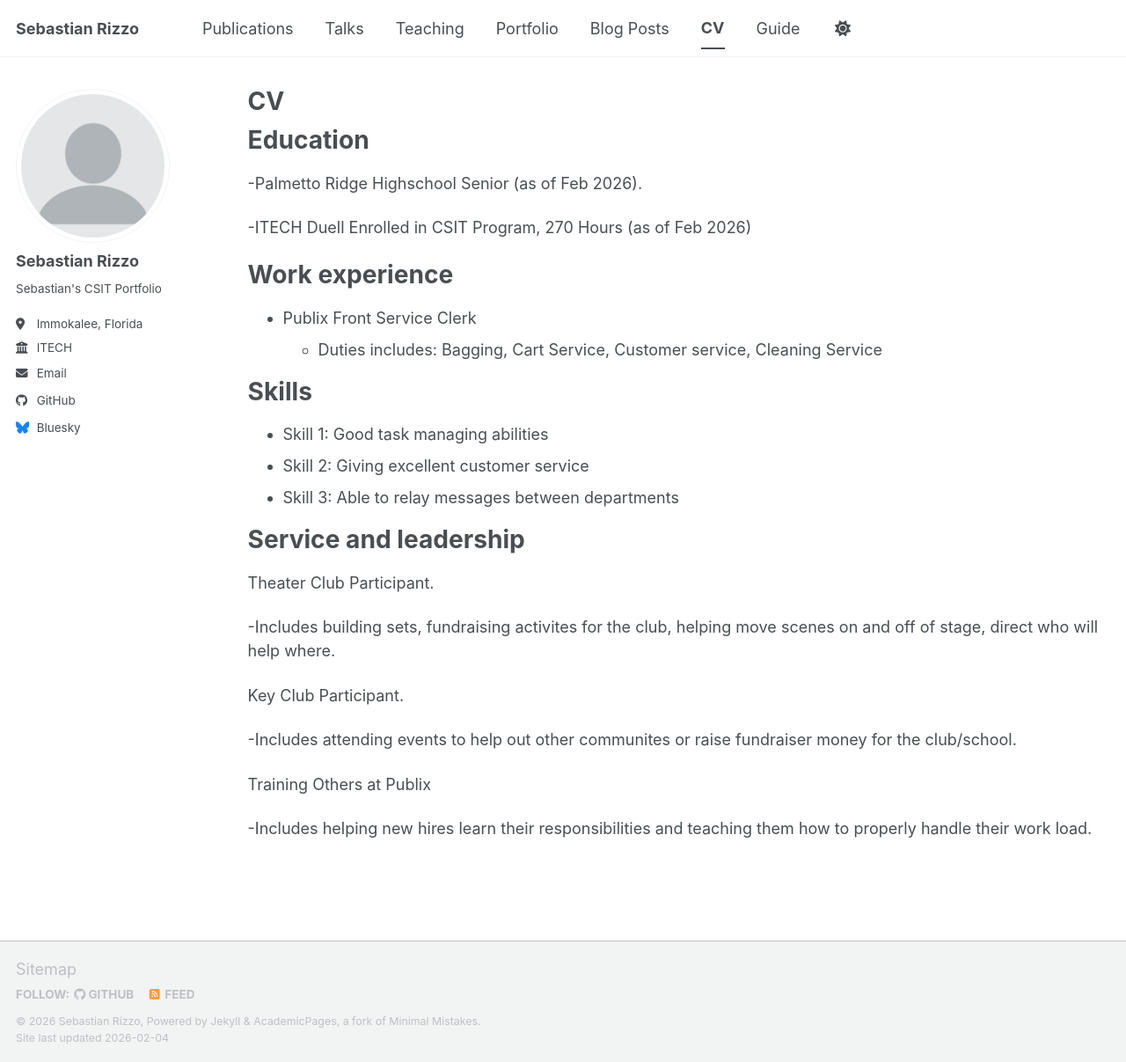
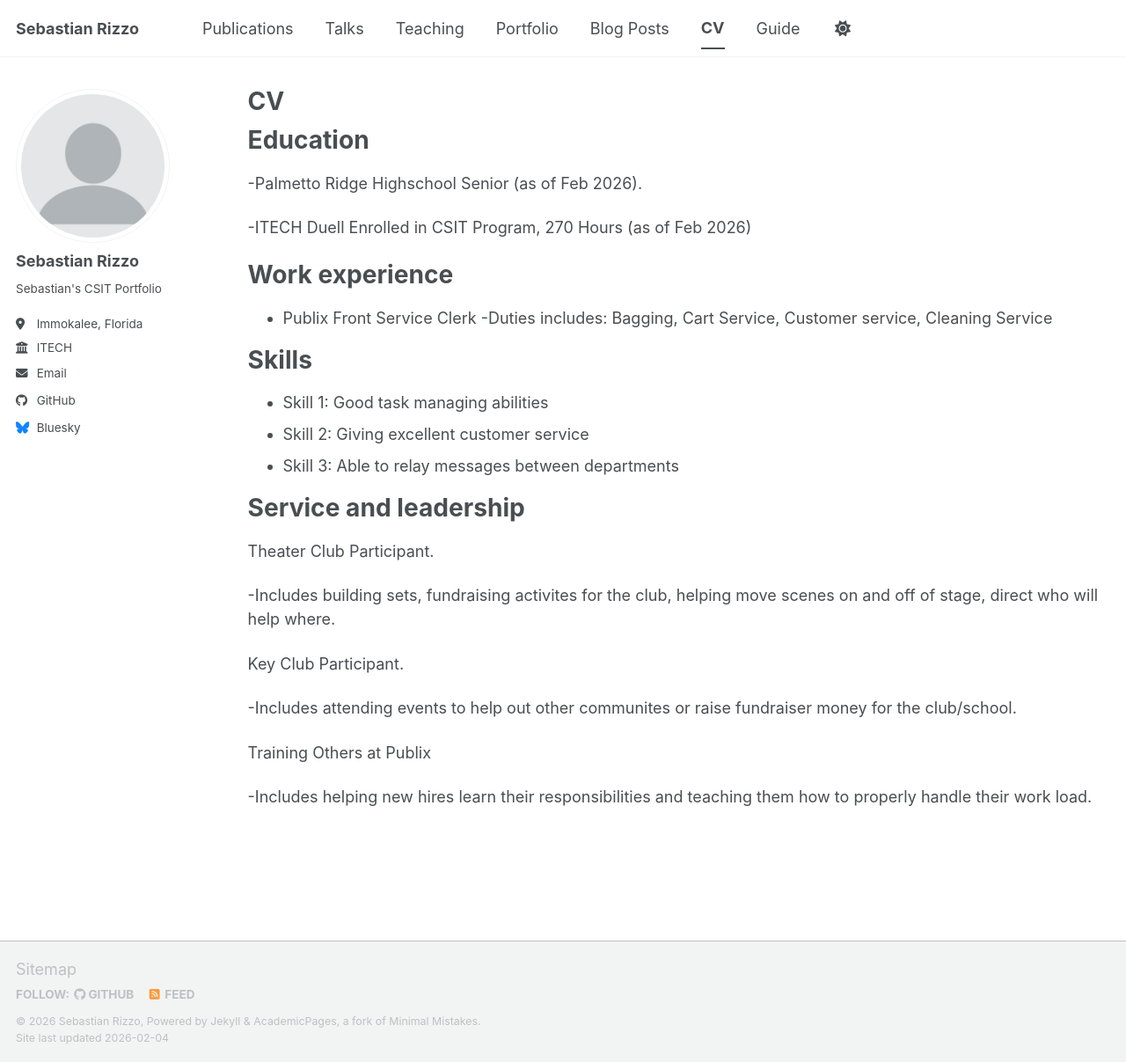
Before and after one commit to SebazRizzo98/SebazRizzo98.github.io, a Jekyll site: the page built from _pages/cv.md, in a window 1280 px wide and 1207 px high. Shown: the whole window at 88% size. Built offline with Jekyll 4.4.1, drawn with Linux system fonts in a browser that asks for light colours; a script bundle is joined from its source files by our own code; library files that are not in the unit come from our copies.

Commit message:
Update cv.md

```diff
--- a/_pages/cv.md
+++ b/_pages/cv.md
@@ -19,7 +19,7 @@
 Work experience
 ======
 * Publix Front Service Clerk
-  * Duties includes: Bagging, Cart Service, Customer service, Cleaning Service
+  -Duties includes: Bagging, Cart Service, Customer service, Cleaning Service
 
 
 Skills
```
